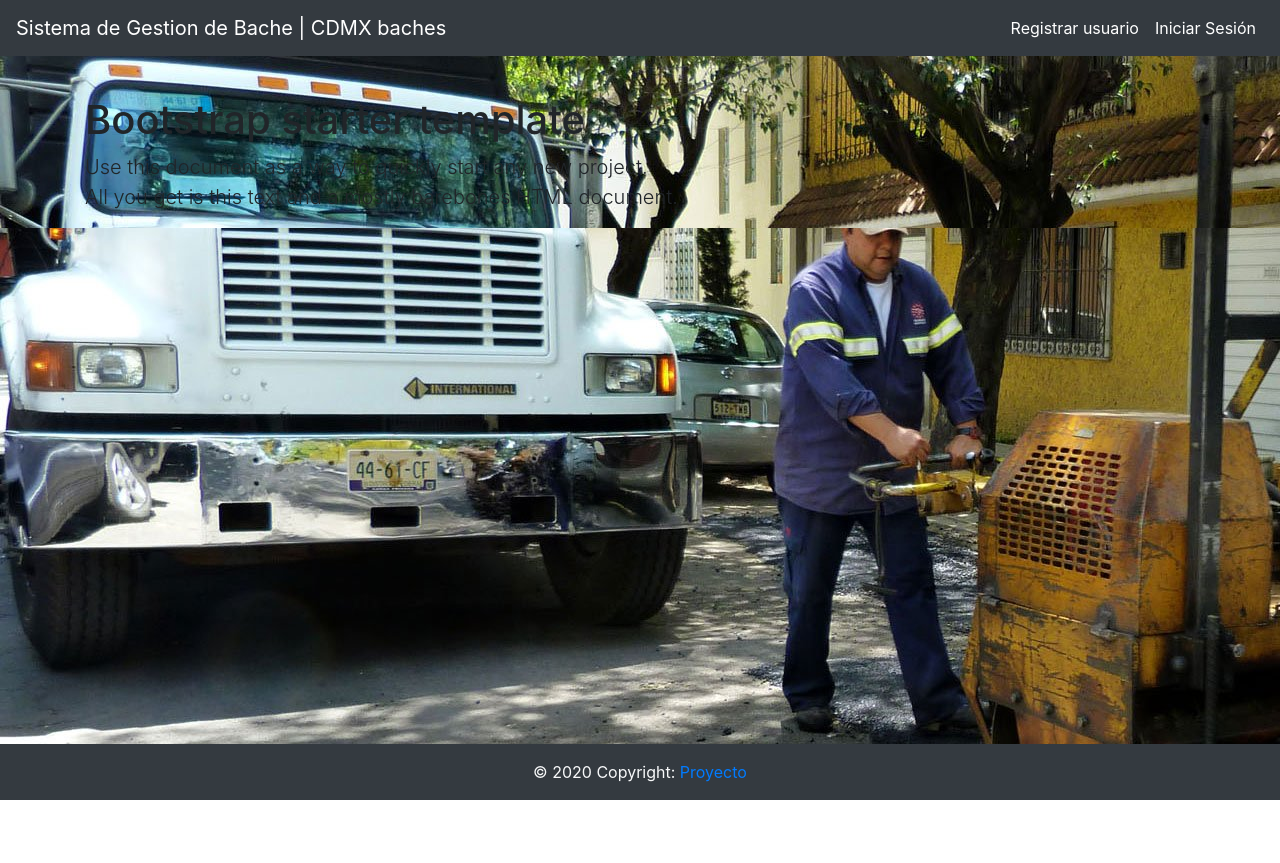
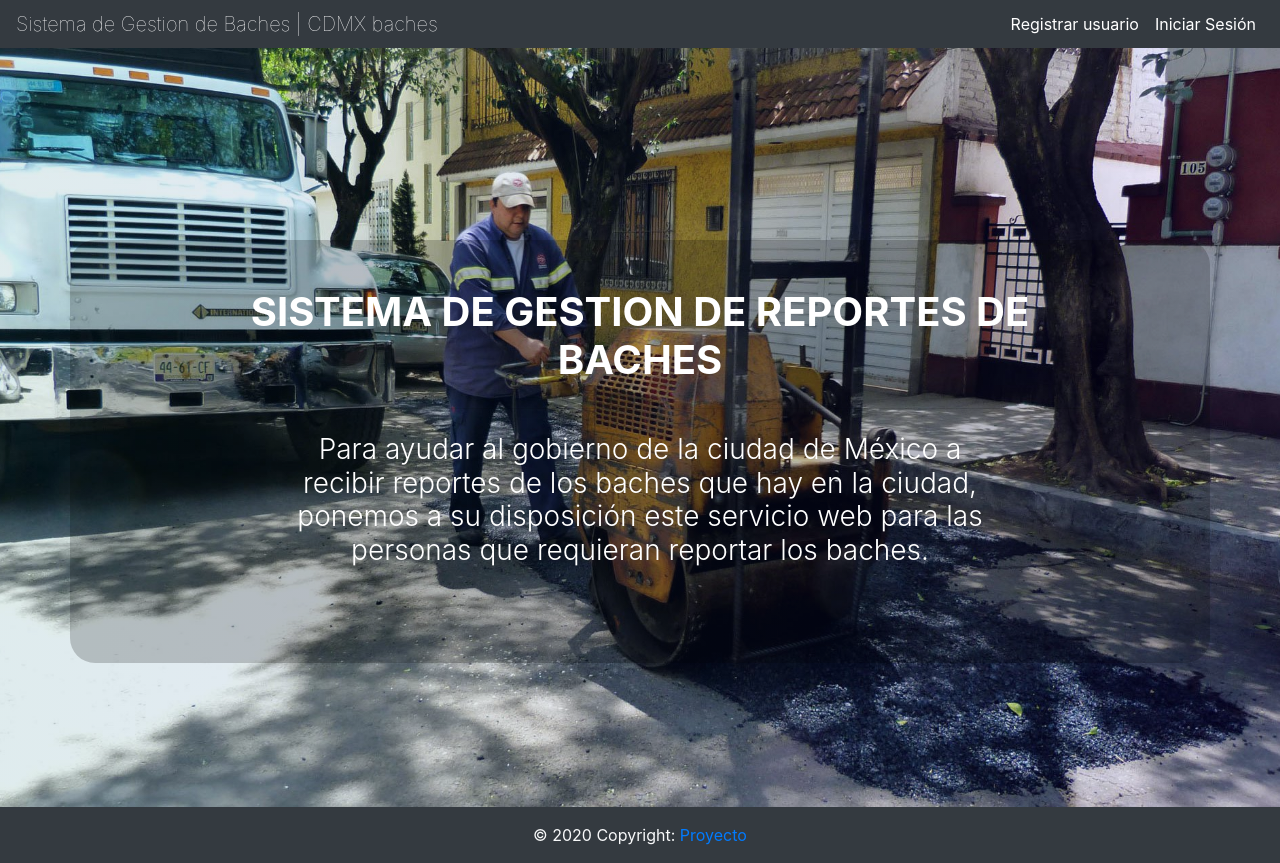
Before and after one commit to Raylynd6299/IngeSoft_CrazyBits, a React (Create React App) app in the folder Proyecto1/crazybits/: page / in a window 1280 px wide. Before the commit the page ends 800 px from the top, so only its background shows below. Built offline with nearby package versions, Linux system fonts and the light colour scheme.

Commit message:
Mejoras al home

```diff
--- a/Proyecto1/crazybits/src/App.css
+++ b/Proyecto1/crazybits/src/App.css
@@ -36,3 +36,7 @@
     transform: rotate(360deg);
   }
 }
+.bg-light{
+  height: 100%;
+  width: 100%;
+}
--- a/Proyecto1/crazybits/src/components/Footer.js
+++ b/Proyecto1/crazybits/src/components/Footer.js
@@ -3,7 +3,7 @@ import React from "react";
 class Footer extends React.Component {
   render() {
     return (
-      <footer className="page-footer footer font-small text-light bg-dark fixed-bottom">
+      <footer className="page-footer footer font-small text-light bg-dark">
         <div className="footer-copyright text-center py-3">
           © 2020 Copyright:
           <a href="https://github.com/Raylynd6299/IngeSoft_CrazyBits/tree/master/Proyecto1">
--- a/Proyecto1/crazybits/src/components/Navbar.js
+++ b/Proyecto1/crazybits/src/components/Navbar.js
@@ -13,8 +13,8 @@ export default function Navbar(props){
     return (
         <Router>
             <header>
-                <nav className="navbar navbar-expand-md navbar-dark fixed-top bg-dark" id="nav">
-                    <Link className="navbar-brand" to="/">Sistema de Gestion de Bache | CDMX baches</Link>
+                <nav className="navbar navbar-expand-md navbar-dark fixed-top bg-dark py-1" id="nav">
+                    <Link className="navbar-brand font-weight-lighter" to="/">Sistema de Gestion de Baches | CDMX baches</Link>
                     <button className="navbar-toggler" type="button" data-toggle="collapse" data-target="#navbarCollapse"
                         aria-controls="navbarCollapse" aria-expanded="false" aria-label="Toggle navigation">
                         <span className="navbar-toggler-icon"></span>
--- a/Proyecto1/crazybits/src/views/home/Home.js
+++ b/Proyecto1/crazybits/src/views/home/Home.js
@@ -5,9 +5,18 @@ import './bg.css';
 export default function Home(){
     return (
         <main role="main" class="mt-5 pt-5 bg">
-            <div className="container">
-                <h1>Bootstrap starter template</h1>
-                <p className="lead">Use this document as a way to quickly start any new project.<br/> All you get is this text and a mostly barebones HTML document.</p>
+            <div className="container my-5 py-5 mx-auto h-100">
+            <div class="row my-5 py-5 h-100 align-items-center justify-content-center text-center texts">
+                    <div class="col-lg-10 align-self-end">
+                        <h1 class="text-uppercase text-white font-weight-bold">Sistema de gestion de reportes de baches</h1>
+                        <hr class="divider my-4"/>
+                    </div>
+                    <div class="col-lg-8 align-self-baseline">
+                        <h3 class="text-white font-weight-light mb-5">Para ayudar al gobierno de la ciudad de México a recibir
+                        reportes de los baches que hay en la ciudad, ponemos a su disposición este servicio web
+                        para las personas que requieran reportar los baches.</h3>
+                    </div>
+                </div>
             </div>
         </main>
     )
--- a/Proyecto1/crazybits/src/views/home/bg.css
+++ b/Proyecto1/crazybits/src/views/home/bg.css
@@ -1,9 +1,18 @@
 html, body{
     height: 100%!important;
     width: 100%!important;
-    background-image: url(../../img/bg.jpg);
 }
 
 .bg{
-    background-image: url(../../img/bg.jpg);
+    background:linear-gradient(90deg, rgba(2,0,36,1) 0%, rgba(9,106,121,0.13014712721025912) 0%, rgba(41,0,255,0.099334802280287) 100%),
+    url(../../img/bg.jpg);
+    background-position: center;
+    background-repeat: no-repeat;
+    background-attachment: scroll;
+    background-size: cover;
 }
+
+.texts{
+    background-color: rgba(0, 0, 0, 0.2);
+    border-radius: 25px;
+}
```
Also changed, not shown: Proyecto1/crazybits/css/app.css (added).
